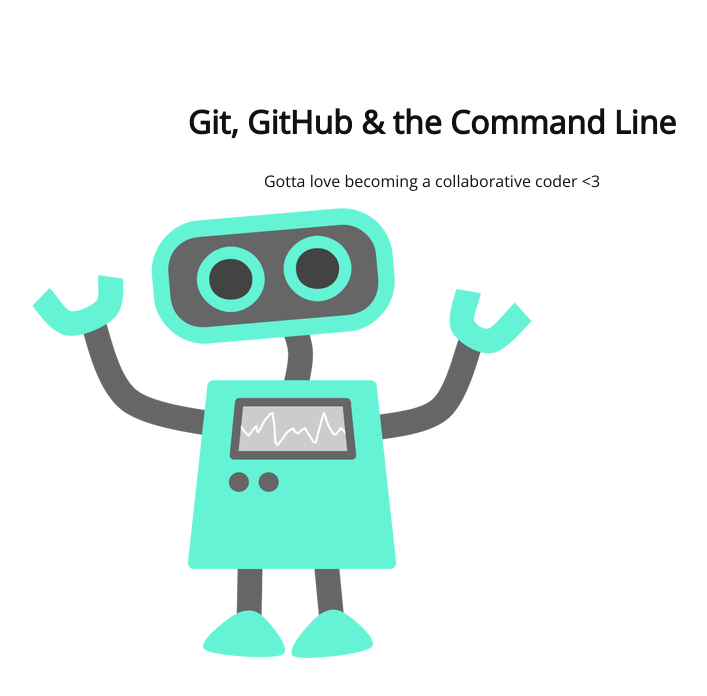
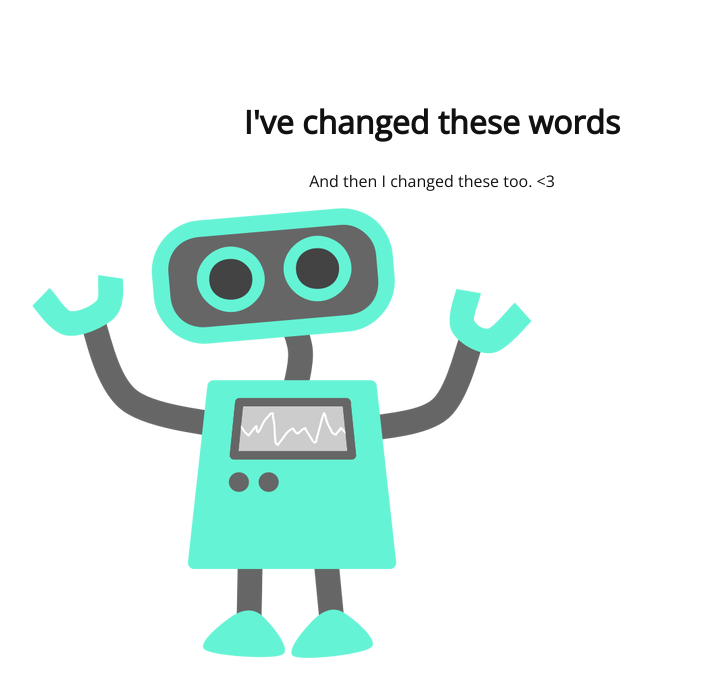
Before and after one commit to agosnell02/105-project, a plain HTML site: page index.html in a window 1280 px wide. Shown: the whole page, without its empty margins (208-915 px from the left). Drawn offline with nearby package versions, Linux system fonts and the light colour scheme.

Commit message:
changed h1 and p

```diff
--- a/index.html
+++ b/index.html
@@ -8,8 +8,8 @@
 </head>
 <body>
 	<section>
-		<h1>Git, GitHub & the Command Line</h1>
-		<p>Gotta love becoming a collaborative coder <3</p>
+		<h1>I've changed these words</h1>
+		<p>And then I changed these too. <3</p>
 		<img src="img/happy-blue-robot.png">
 	</section>
 </body>
```
